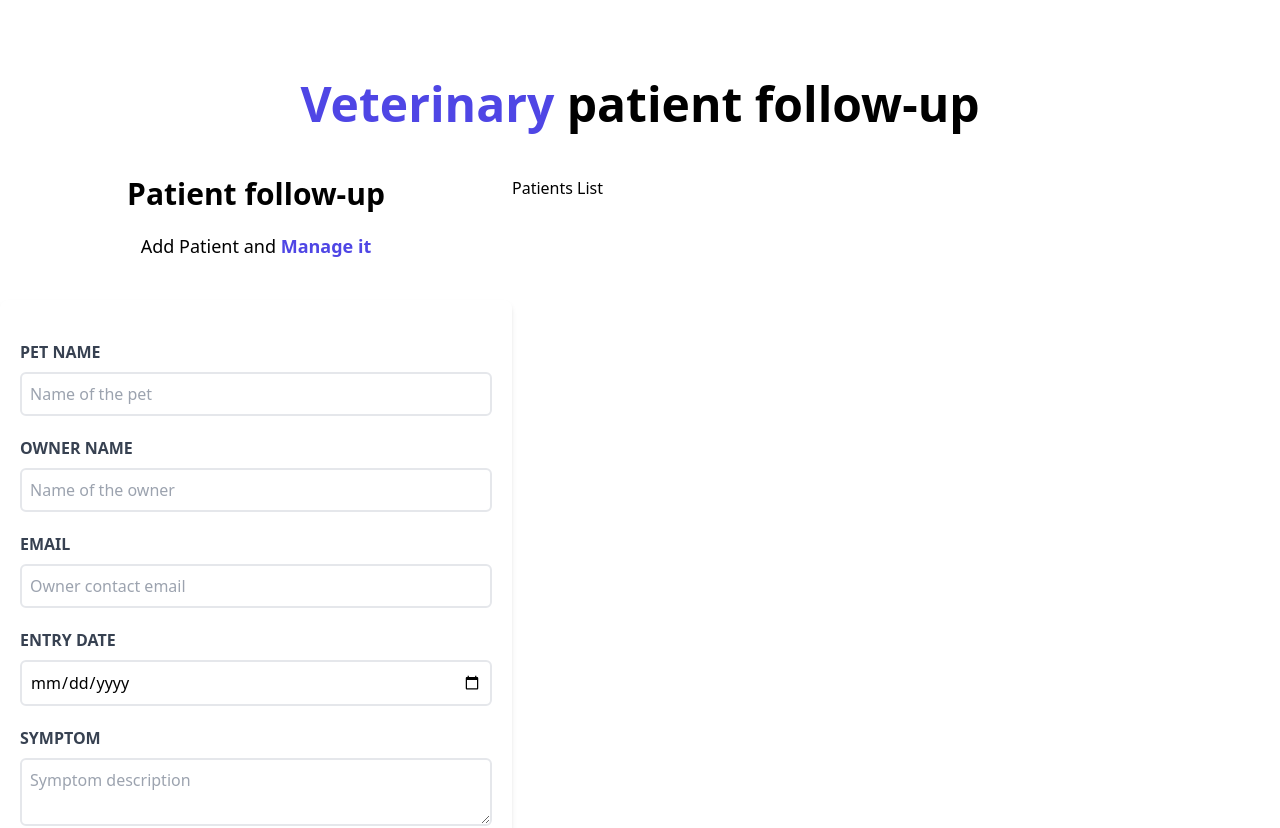
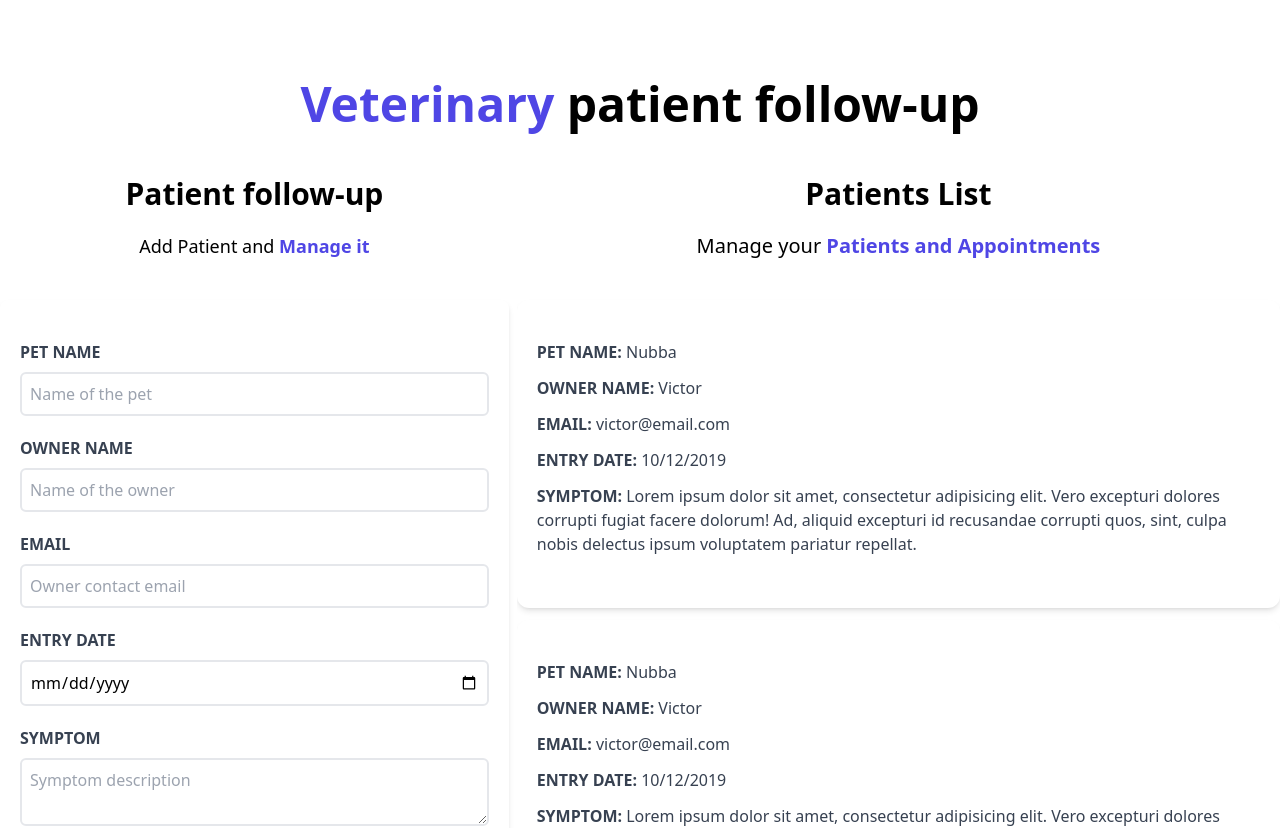
Before and after one commit to victorgallen73/citas-project, a React (Vite) app: page / in a window 1280 px wide. Shown: the top 828 px of the page. Built offline with nearby package versions, Linux system fonts and the light colour scheme.

Commit message:
Added style to Patient List

```diff
--- /dev/null
+++ b/src/components/Patient.jsx
@@ -0,0 +1,27 @@
+
+const Patient = () => {
+  return (
+    <div className="mt-3 bg-white shadow-md px-5 py-10 rounded-xl">
+        <p className="font-bold mb-3 text-gray-700 uppercase"> Pet name: {''}
+          <span className="font-normal normal-case">Nubba</span>
+        </p>
+        <p className="font-bold mb-3 text-gray-700 uppercase"> Owner name: {''}
+          <span className="font-normal normal-case">Victor</span>
+        </p>
+        <p className="font-bold mb-3 text-gray-700 uppercase"> Email: {''}
+          <span className="font-normal normal-case">victor@email.com</span>
+        </p>
+        <p className="font-bold mb-3 text-gray-700 uppercase"> Entry date: {''}
+          <span className="font-normal normal-case">10/12/2019</span>
+        </p>
+        <p className="font-bold mb-3 text-gray-700 uppercase"> Symptom: {''}
+          <span className="font-normal normal-case">Lorem ipsum dolor sit amet, consectetur adipisicing elit.
+            Vero excepturi dolores corrupti fugiat facere dolorum! Ad, aliquid excepturi id recusandae corrupti quos,
+            sint, culpa nobis delectus ipsum voluptatem pariatur repellat.
+          </span>
+        </p>
+      </div>
+  )
+}
+
+export default Patient
--- a/src/components/PatientsList.jsx
+++ b/src/components/PatientsList.jsx
@@ -1,8 +1,21 @@
+import Patient from "./Patient"
+
 const PatientsList = () => {
   return (
-    <>
-      <h2>Patients List</h2>
-    </>
+    <div className="md:w-1/2 lg:w-3/5 ml-2 md:h-screen overflow-y-scroll">
+      <h2 className="font-black text-3xl text-center">Patients List</h2>
+      <p className="text-xl mt-5 mb-10 text-center">
+        Manage your {''}
+        <span className="text-indigo-600 font-bold">
+          Patients and Appointments
+        </span>
+      </p>
+      <Patient />
+      <Patient />
+      <Patient />
+      <Patient />
+      <Patient />
+    </div>
   )
 }
 
```
